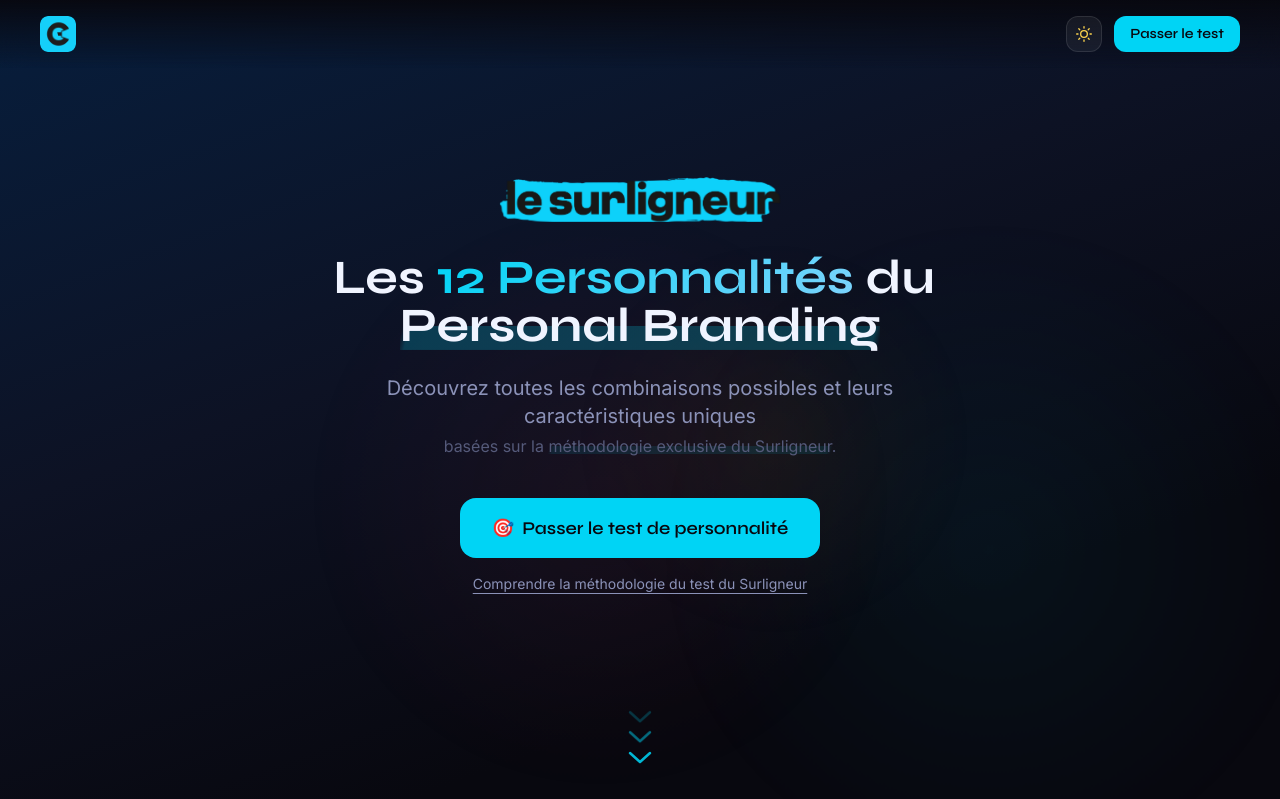
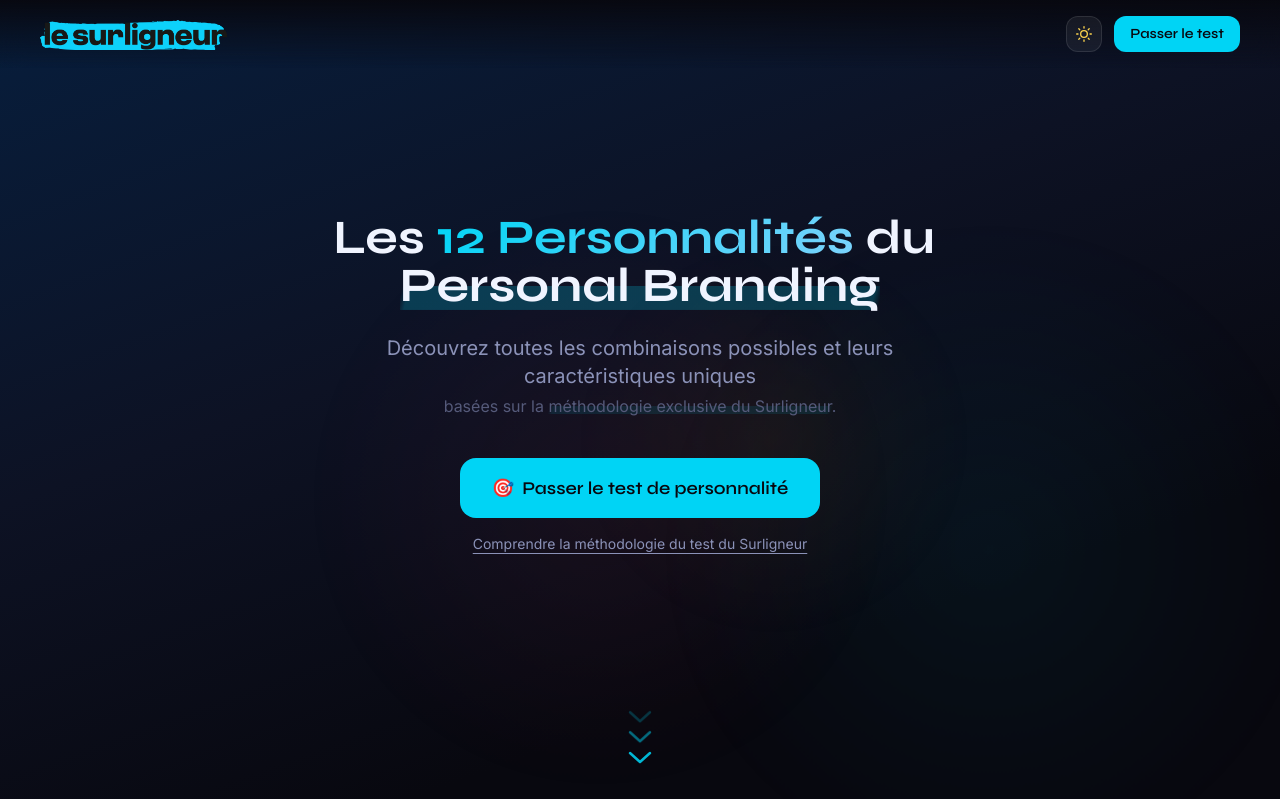
Before and after one commit to kevinlesurligneur/surligneur-personal-branding, a React (Vite) app: page / in a window 1280 px wide. Shown: the top 799 px of the page. Built offline with nearby package versions, Linux system fonts and the light colour scheme.

Commit message:
Auto-deploy - 2026-06-11 15:25

```diff
--- a/src/components/home/HeroSection.jsx
+++ b/src/components/home/HeroSection.jsx
@@ -1,6 +1,5 @@
 import { motion } from 'framer-motion'
 import { useNavigate } from 'react-router-dom'
-import logoText from '../../assets/logo-text.png'
 import { HighlightWord } from '../common/HighlightWord'
 
 export function HeroSection() {
@@ -31,15 +30,6 @@
         animate={{ scale: [1, 1.3, 1], x: [0, -20, 0], y: [0, 25, 0] }}
         transition={{ duration: 8, repeat: Infinity, ease: 'easeInOut', delay: 1 }}
       />
-
-      {/* ── Logo texte ── */}
-      <div className="relative z-10 mb-8">
-        <img
-          src={logoText}
-          alt="Le Surligneur"
-          className="h-10 md:h-12 mx-auto object-contain"
-        />
-      </div>
 
       {/* ── Titre ── */}
       <h1 className="relative z-10 font-display font-bold text-3xl md:text-4xl lg:text-5xl max-w-2xl leading-[1.35] mb-6">
--- a/src/components/layout/Header.jsx
+++ b/src/components/layout/Header.jsx
@@ -1,6 +1,6 @@
 import { useNavigate, useLocation } from 'react-router-dom'
 import { motion } from 'framer-motion'
-import logoSymbol from '../../assets/logo-symbol.png'
+import logoText from '../../assets/logo-text.png'
 import { useTheme } from '../../contexts/ThemeContext'
 
 function SunIcon() {
@@ -50,9 +50,9 @@
     >
       <button onClick={handleLogoClick} className="flex items-center">
         <img
-          src={logoSymbol}
+          src={logoText}
           alt="Le Surligneur — accueil"
-          className="h-9 w-9 rounded-lg object-contain"
+          className="h-7 md:h-8 object-contain"
         />
       </button>
 
```
